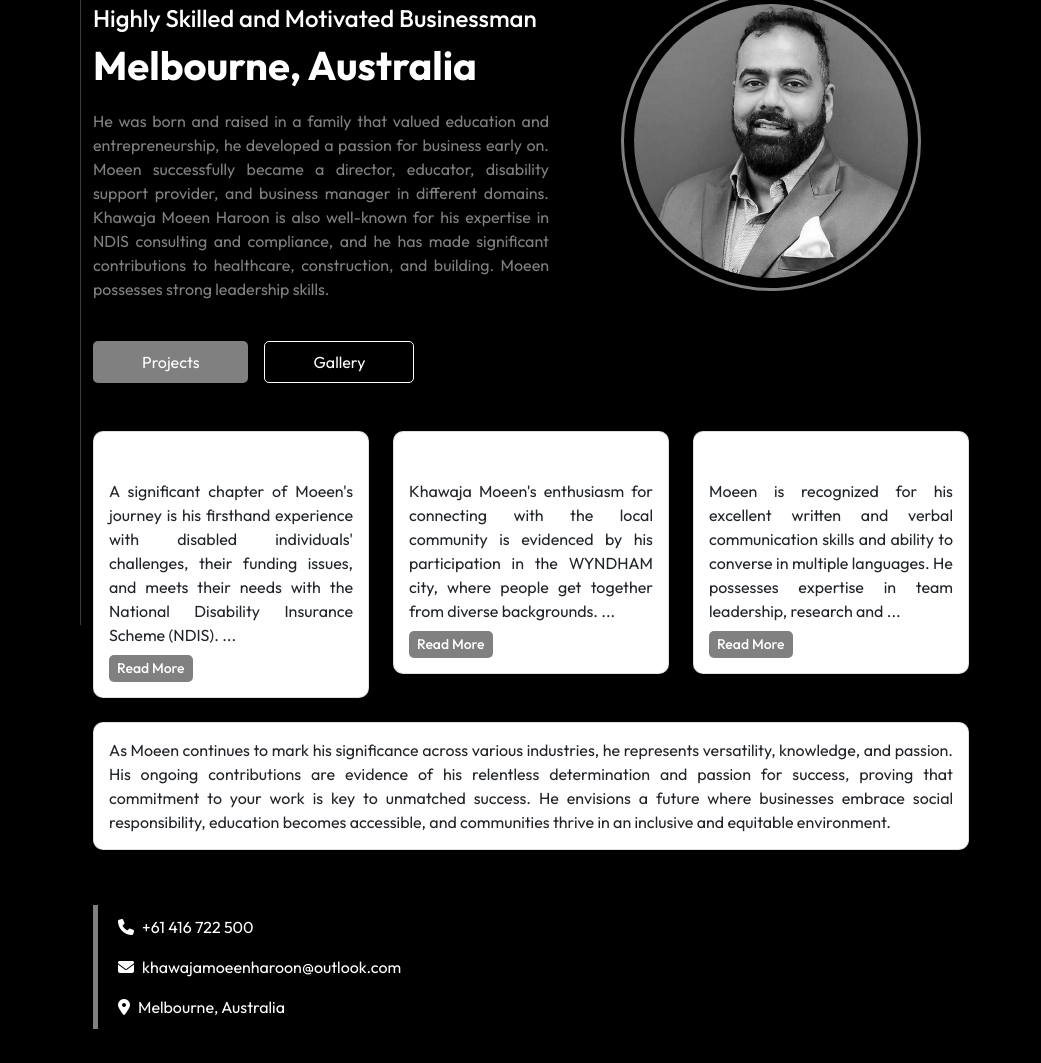
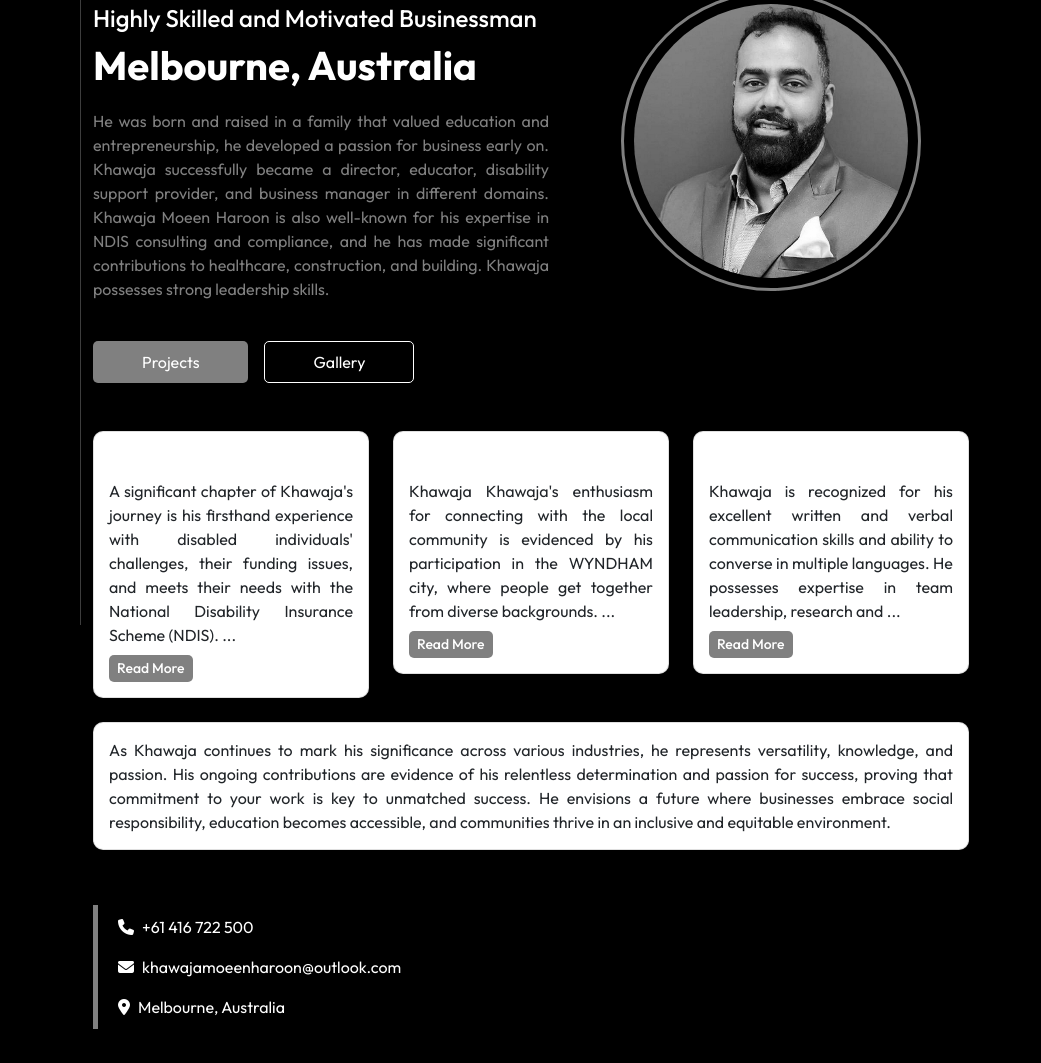
Before and after one commit to SyedMuradAliShah/haroon-portfolio, a plain HTML site: page index.html in a window 1280 px wide. Shown: the part 175-1238 px from the top of the page, 239-1280 px from the left. Drawn offline with nearby package versions, Linux system fonts and the light colour scheme.

Commit message:
update web

```diff
--- a/index.html
+++ b/index.html
@@ -125,7 +125,7 @@
                     <h1>Melbourne, Australia</h1>
                     <div class="ser-info">
                       <p>
-                        He was born and raised in a family that valued education and entrepreneurship, he developed a passion for business early on. Moeen successfully became a director, educator, disability support provider, and business manager in different domains. Khawaja Moeen Haroon is also well-known for his expertise in NDIS consulting and compliance, and he has made significant contributions to healthcare, construction, and building. Moeen possesses strong leadership skills.
+                        He was born and raised in a family that valued education and entrepreneurship, he developed a passion for business early on. Khawaja successfully became a director, educator, disability support provider, and business manager in different domains. Khawaja Moeen Haroon is also well-known for his expertise in NDIS consulting and compliance, and he has made significant contributions to healthcare, construction, and building. Khawaja possesses strong leadership skills.
                       </p>
                       <div class="d-flex">
                         <button class="main-btn me-3 mt-4 px-3 px-xl-5 py-2 ">Projects</button>
@@ -150,7 +150,7 @@
               <div class="col">
                 <div class="text-box post">
                   <h5>NDIS</h5>
-                  A significant chapter of Moeen's journey is his firsthand experience with disabled individuals' challenges, their funding issues, and meets their needs with the National Disability Insurance Scheme (NDIS).
+                  A significant chapter of Khawaja's journey is his firsthand experience with disabled individuals' challenges, their funding issues, and meets their needs with the National Disability Insurance Scheme (NDIS).
                   <span class="dots">...</span>
                   <span class="more">
                     His in-depth knowledge of the specific requirements of disabled individuals led him to establish Indisability Services Pty Ltd., a leading provider of disability support services in Western Melbourne. This work demonstrates his dedication to empowering and supporting disabled communities.
@@ -161,10 +161,10 @@
               <div class="col">
                 <div class="text-box post">
                   <h5>Community Participation</h5>
-                  Khawaja Moeen's enthusiasm for connecting with the local community is evidenced by his participation in the WYNDHAM city, where people get together from diverse backgrounds.
+                  Khawaja Khawaja's enthusiasm for connecting with the local community is evidenced by his participation in the WYNDHAM city, where people get together from diverse backgrounds.
                   <span class="dots">...</span>
                   <span class="more">
-                    Moeen's participation in WYNDHAM City Counsel community events revealed his commitment to building a strong community and providing an opportunity for individuals to enhance their quality of life.
+                    Khawaja's participation in WYNDHAM City Counsel community events revealed his commitment to building a strong community and providing an opportunity for individuals to enhance their quality of life.
                   </span>
                   <button class="read">read more</button>
                 </div>
@@ -172,13 +172,13 @@
               <div class="col">
                 <div class="text-box post">
                   <h5>Skills</h5>
-                  Moeen is recognized for his excellent written and verbal communication skills and ability to converse in multiple languages. He possesses expertise in team leadership, research and
+                  Khawaja is recognized for his excellent written and verbal communication skills and ability to converse in multiple languages. He possesses expertise in team leadership, research and
                   <span class="dots">...</span>
                   <span class="more">
                       development,
                       digital strategy, and business analysis. These skills, combined with his technical proficiency and business
                       acumen, enable him to effectively connect and engage with diverse audiences
-                      During the COVID-19 pandemic, Moeen's leadership skills shone. His adaptable and proactive approach was crucial for mitigating the effects of the crisis on his businesses and the communities they serve.
+                      During the COVID-19 pandemic, Khawaja's leadership skills shone. His adaptable and proactive approach was crucial for mitigating the effects of the crisis on his businesses and the communities they serve.
                      </span>
                   <button class="read">read more</button>
                 </div>
@@ -187,7 +187,7 @@
             <div class="row row-cols-1 me-lg-3 me-xl-5 mt-4">
               <div class="col">
                 <div class="text-box post">
-                  As Moeen continues to mark his significance across various industries, he represents versatility, knowledge, and passion. His ongoing contributions are evidence of his relentless determination and passion for success, proving that commitment to your work is key to unmatched success. He envisions a future where businesses embrace social responsibility, education becomes accessible, and communities thrive in an inclusive and equitable environment.
+                  As Khawaja continues to mark his significance across various industries, he represents versatility, knowledge, and passion. His ongoing contributions are evidence of his relentless determination and passion for success, proving that commitment to your work is key to unmatched success. He envisions a future where businesses embrace social responsibility, education becomes accessible, and communities thrive in an inclusive and equitable environment.
                 </div>
               </div>
             </div>
```
Also changed, not shown: organizations.html (+1 -1 lines).
